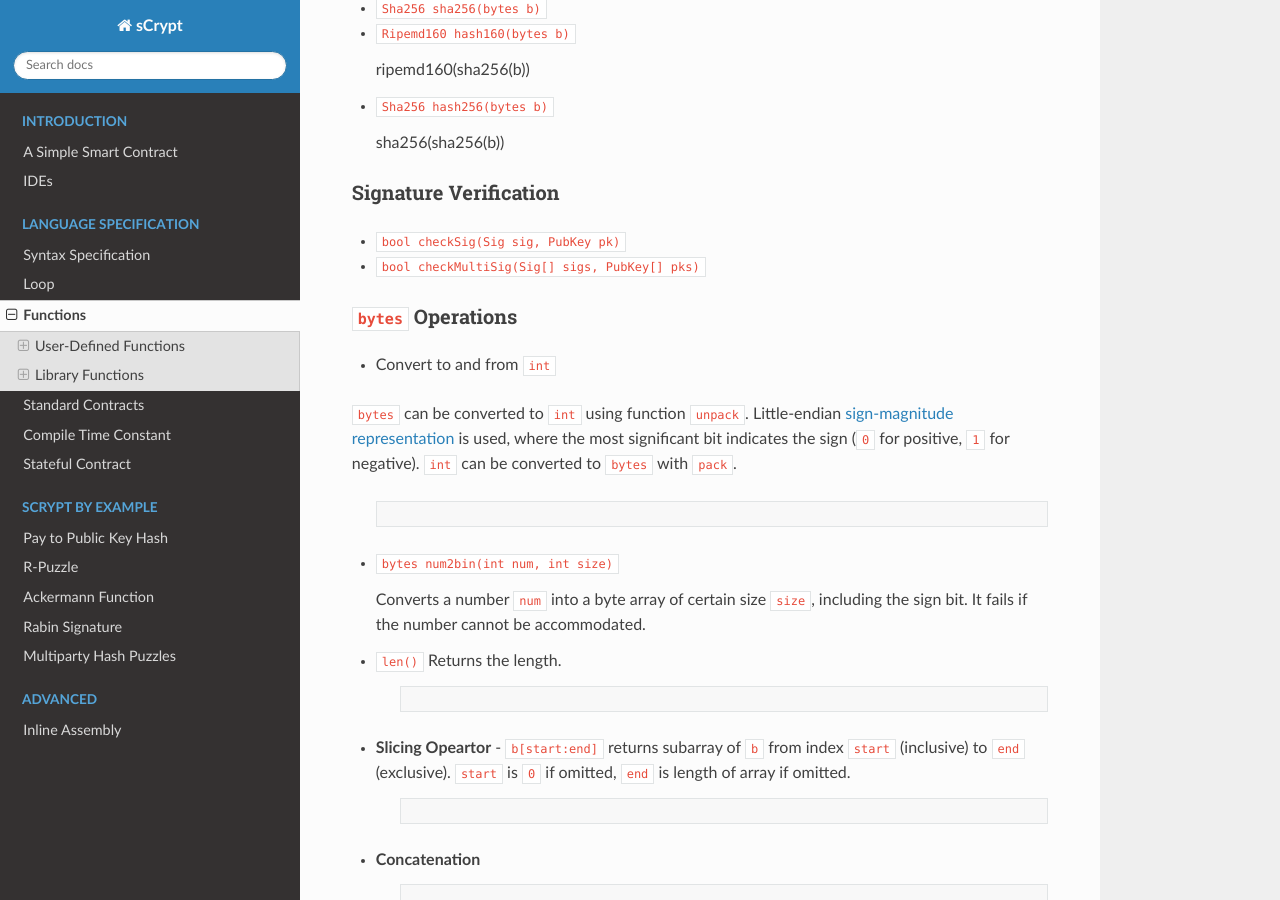
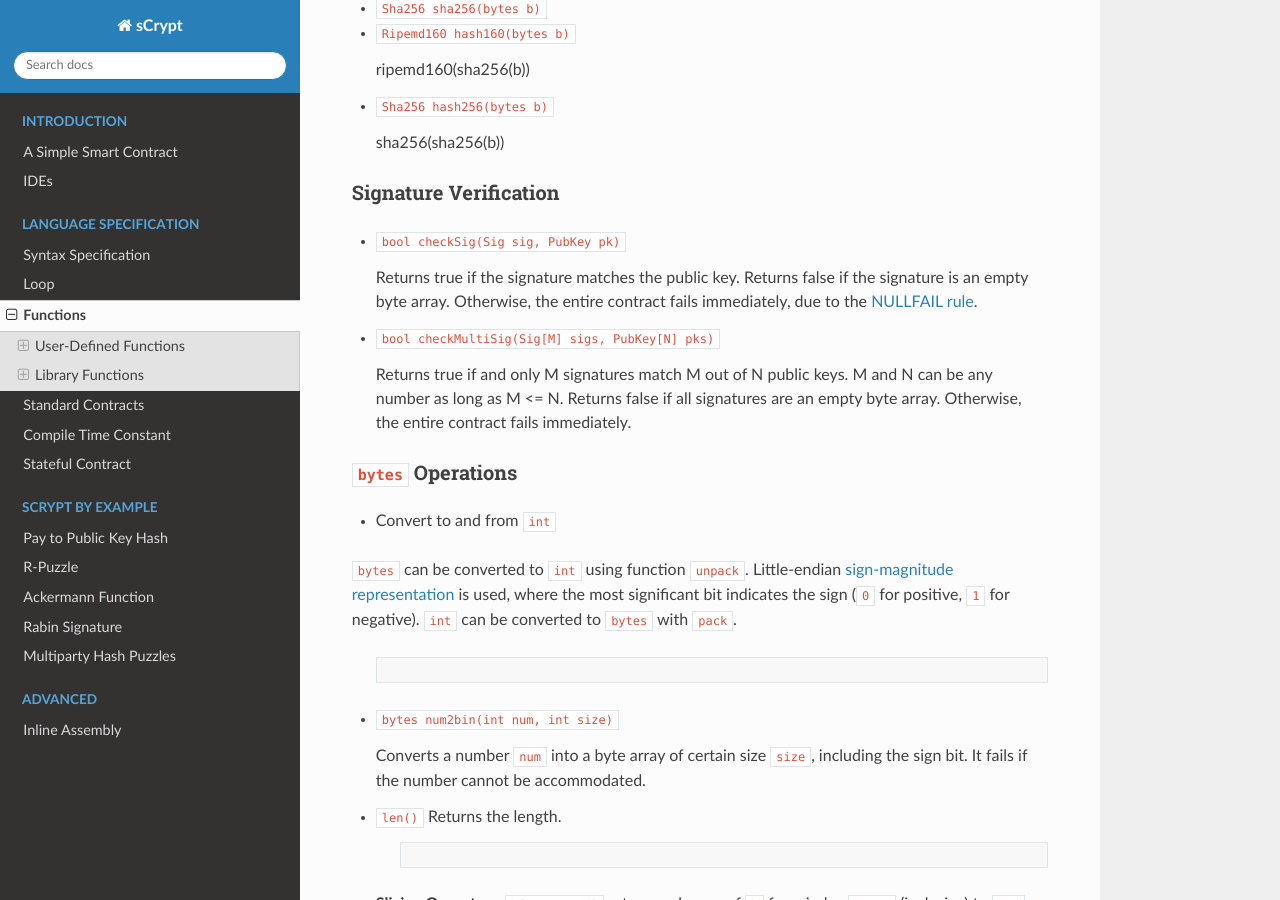
Before and after one commit to sCrypt-Inc/specification, a Sphinx documentation site: the page built from docs/functions.rst, in a window 1280 px wide and 900 px high, scrolled down 1607 px. Built offline with Sphinx 7.4.7 and the Read the Docs theme 2.0.0, drawn with Linux system fonts in a browser that asks for light colours.

Commit message:
NULLFAIL

```diff
--- a/docs/functions.rst
+++ b/docs/functions.rst
@@ -126,7 +126,15 @@ Hashing
 Signature Verification
 ----------------------
 * ``bool checkSig(Sig sig, PubKey pk)``
-* ``bool checkMultiSig(Sig[] sigs, PubKey[] pks)``
+
+  Returns true if the signature matches the public key. Returns false if the signature is an empty byte array.
+  Otherwise, the entire contract fails immediately, due to the `NULLFAIL rule <https://github.com/bitcoin/bips/blob/master/bip-0146.mediawiki#NULLFAIL>`_.
+
+* ``bool checkMultiSig(Sig[M] sigs, PubKey[N] pks)``
+
+  Returns true if and only M signatures match M out of N public keys. M and N can be any number as long as M <= N.
+  Returns false if all signatures are an empty byte array.
+  Otherwise, the entire contract fails immediately.
 
 ``bytes`` Operations
 --------------------
```
